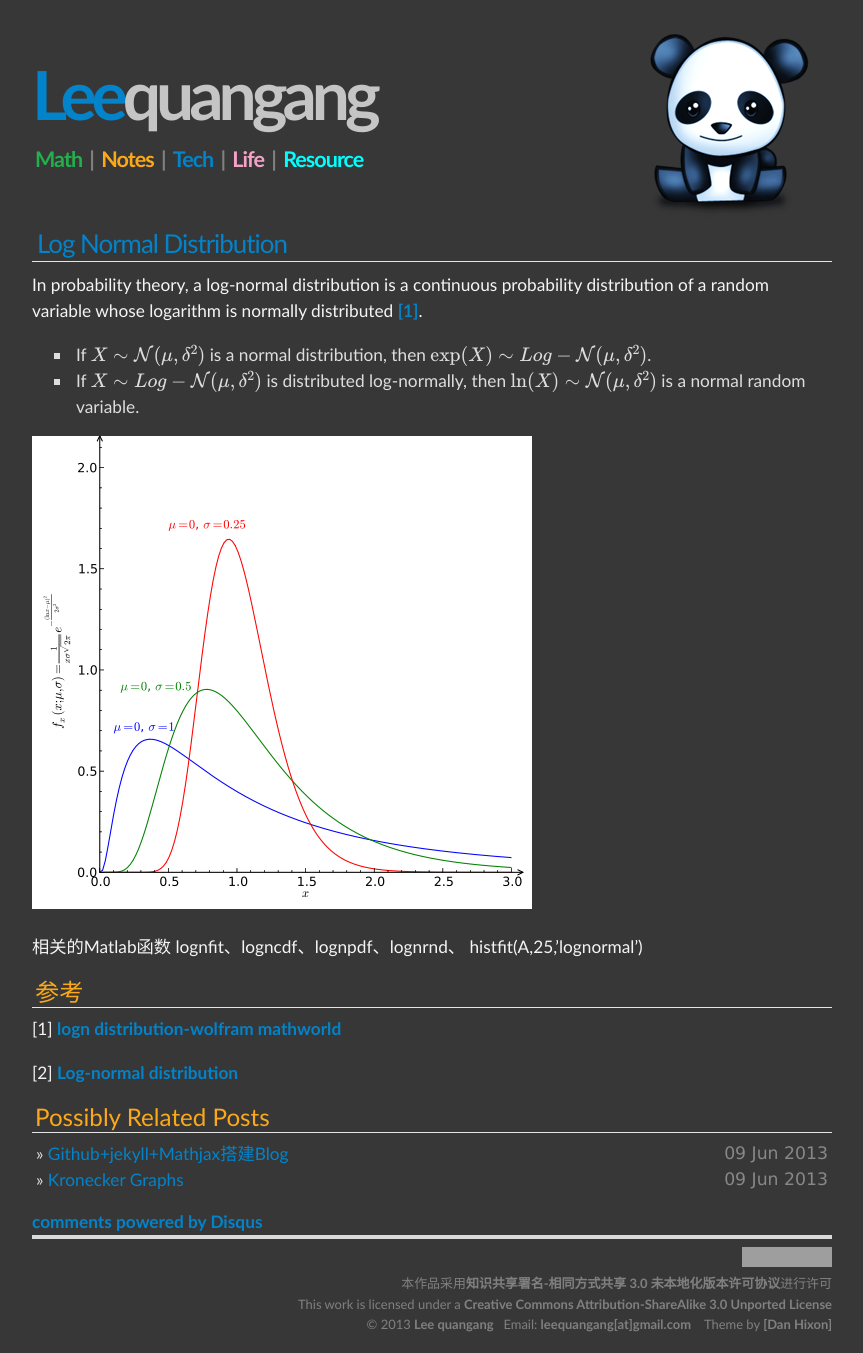
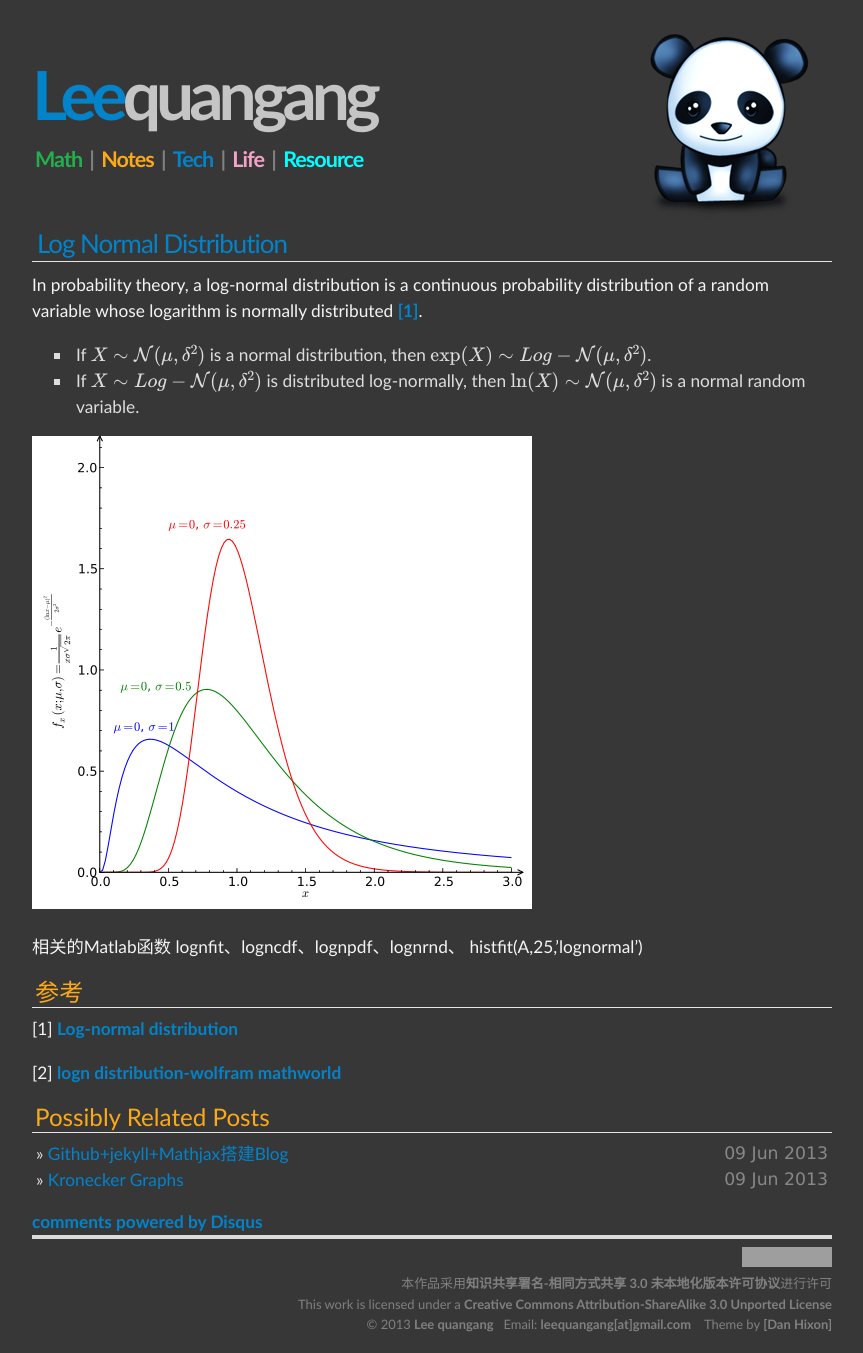
Before and after one commit to leequangang/leequangang.github.com, a Jekyll site: the page built from all/math/_posts/2013-06-14-Log-Normal-Distribution.md, in a window 1280 px wide. Shown: the whole page, without its empty margins (208-1071 px from the left). Built offline with Jekyll 4.4.1, drawn with Linux system fonts in a browser that asks for light colours; formulas are drawn with MathJax 3; comment, search, counter and statistics services are not loaded; grey boxes are pictures that could not be loaded.

Commit message:
内容修正
修正

```diff
--- a/all/math/_posts/2013-06-14-Log-Normal-Distribution.md
+++ b/all/math/_posts/2013-06-14-Log-Normal-Distribution.md
@@ -19,10 +19,11 @@ lognfit、logncdf、lognpdf、lognrnd、
 histfit(A,25,'lognormal')
 
 ###参考
-[1] [logn distribution-wolfram mathworld][r1]
 
-[r1]: http://mathworld.wolfram.com/LogNormalDistribution.html "logn"
+[1] [Log-normal distribution][r1]
 
-[2] [Log-normal distribution][r2]
+[r1]: http://en.wikipedia.org/wiki/Log-normal_distribution "wiki"
 
-[r2]: http://en.wikipedia.org/wiki/Log-normal_distribution "wiki"
+[2] [logn distribution-wolfram mathworld][r2]
+
+[r2]: http://mathworld.wolfram.com/LogNormalDistribution.html "logn"
--- a/resource.html
+++ b/resource.html
@@ -17,6 +17,9 @@ title: Resource list in Blog
   <li><a href="http://www.mathjax.com" class="bule">Mathjax</a>
 <p>MathJax is an open source JavaScript display engine for mathematics that works in all modern browsers.</p></li>
 
+<li><a href="http://dlmf.nist.gov" class="bule">NIST Digital Library of Mathematical Functions</a>
+<p>数学函数手册：第5章 Gamma Function</p></li>
+
 
   </ul>
 </div>
```
Also changed, not shown: 2013-月-日-模板.md (added, +19 -0 lines), all/tech/_posts/2013-06-09-github+jekyll+mathjax.md (+1 -1 lines).
